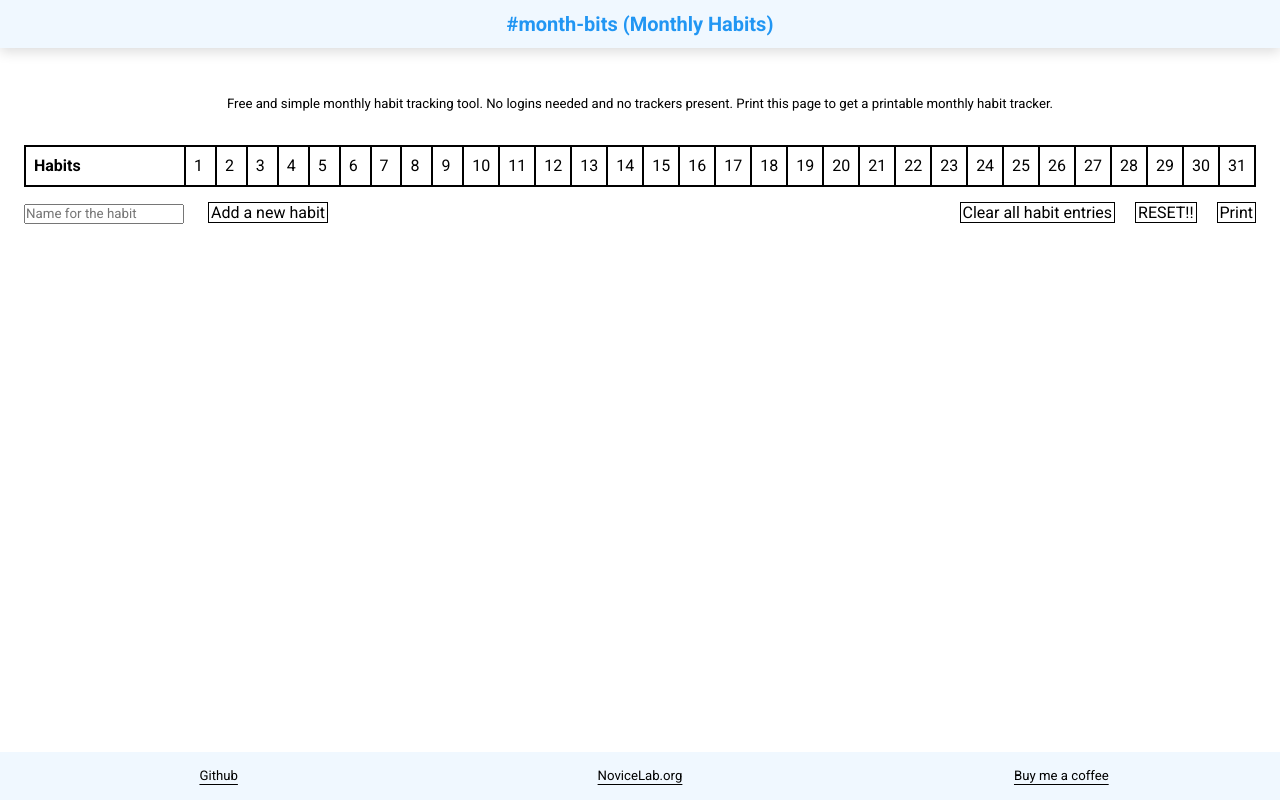
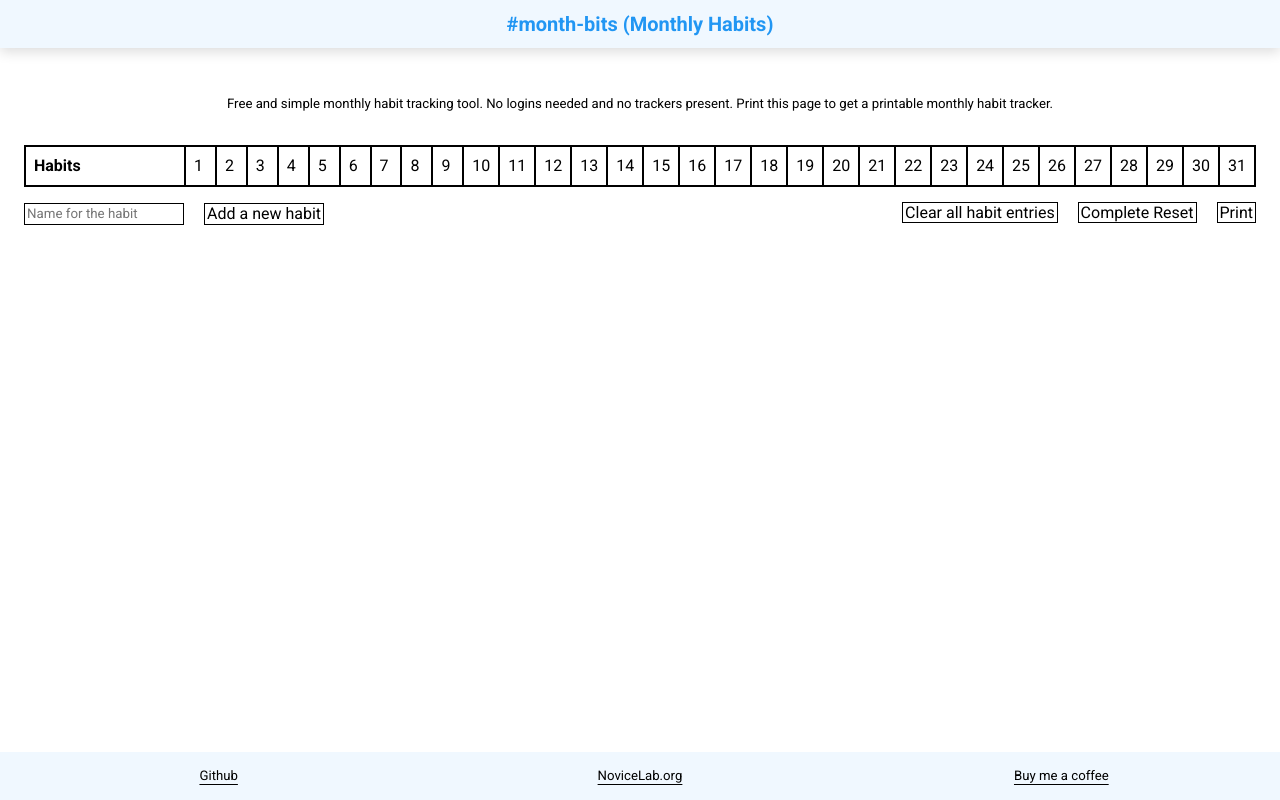
Before and after one commit to ShivrajRath/month-bits, a website built with webpack: page index.html in a window 1280 px wide. Built offline with nearby package versions, Linux system fonts and the light colour scheme.

Commit message:
adds page print fixes

```diff
--- a/index.html
+++ b/index.html
@@ -37,7 +37,7 @@
         </div>
         <div>
           <a href="javascript:void(0)" id="clear">Clear all habit entries</a>
-          <a href="javascript:void(0)" id="reset">RESET!!</a>
+          <a href="javascript:void(0)" id="reset">Complete Reset</a>
           <a href="javascript:void(0)" onclick="print();">Print</a>
         </div>
       </div>
--- a/src/app.scss
+++ b/src/app.scss
@@ -89,9 +89,14 @@ article {
   display: flex;
   justify-content: space-between;
   margin: 1rem 0 2rem 0;
+  div:nth-child(1) {
+    display: flex;
+  }
   input {
     width: 10rem;
     margin-right: 0.25rem;
+    border: 1px solid var(--secondary);
+    padding: 2px;
   }
   a {
     margin-left: 1rem;
@@ -143,6 +148,10 @@ footer {
 }
 
 @media print {
+  @page {
+    size: landscape;
+    margin: 0;
+  }
   .hide-print {
     display: none;
   }
```
Also changed, not shown: src/app.css, 1 other file.
